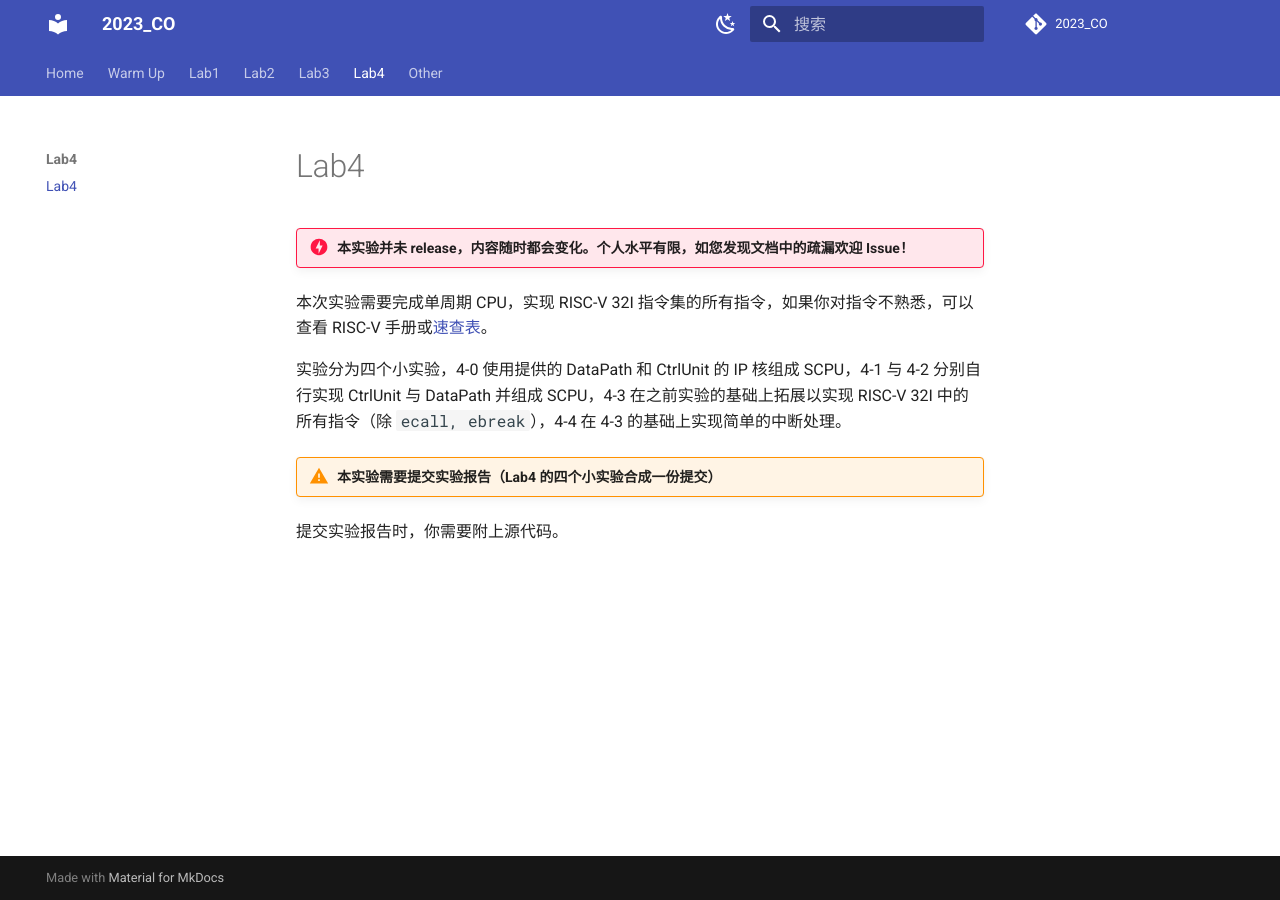
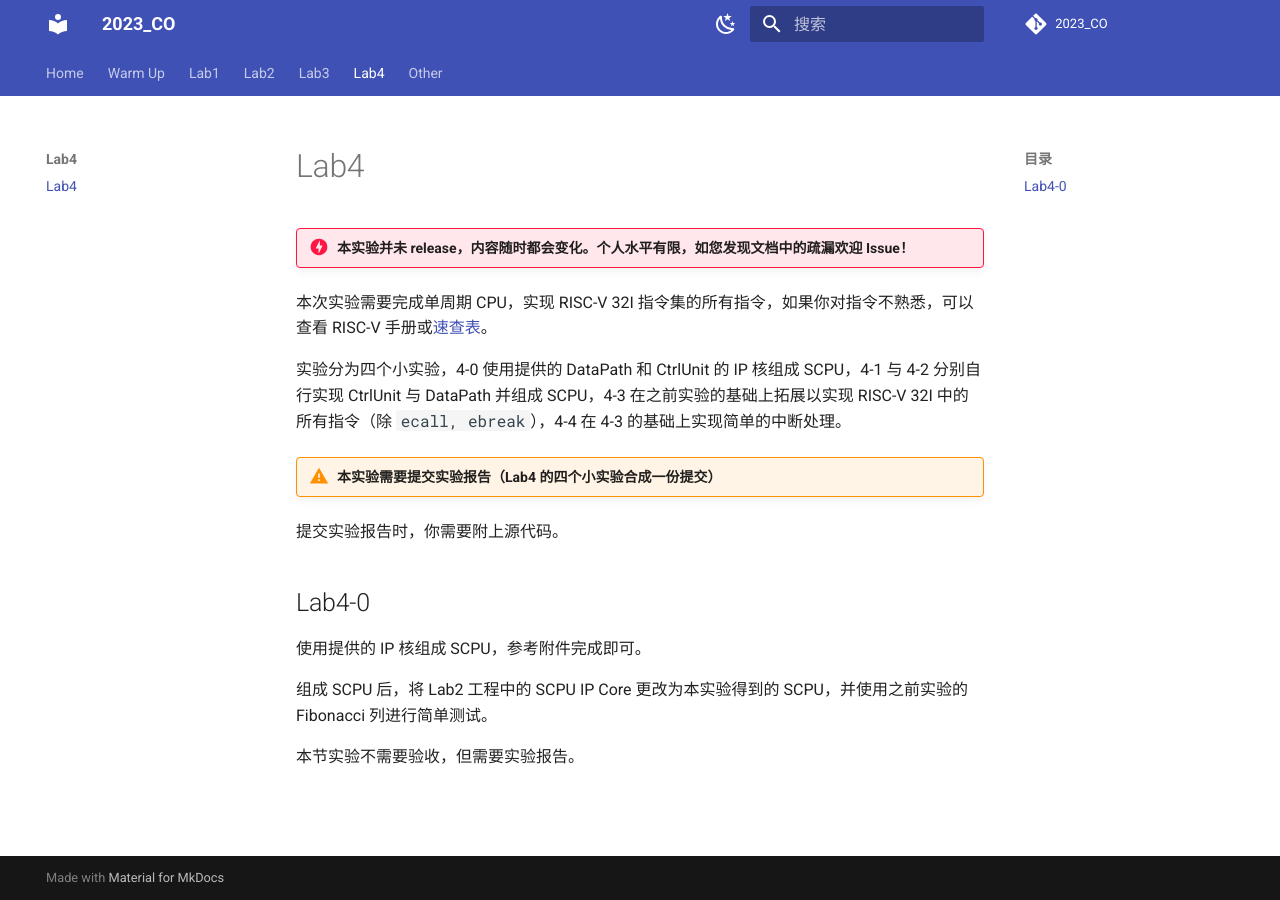
Before and after one commit to Guahao31/2023_CO, an MkDocs documentation site: the page built from docs/Lab4/Lab4.md, in a window 1280 px wide. Built offline with MkDocs 1.6.1 and Material for MkDocs 9.7.7, drawn with Linux system fonts in a browser that asks for light colours; comment, search, counter and statistics services are not loaded.

Commit message:
add: Lab4-0

```diff
--- a/docs/Lab4/Lab4.md
+++ b/docs/Lab4/Lab4.md
@@ -9,3 +9,11 @@
 !!! warning "本实验需要提交实验报告（Lab4 的四个小实验合成一份提交）"
 
 提交实验报告时，你需要附上源代码。
+
+## Lab4-0
+
+使用提供的 IP 核组成 SCPU，参考附件完成即可。
+
+组成 SCPU 后，将 Lab2 工程中的 SCPU IP Core 更改为本实验得到的 SCPU，并使用之前实验的 Fibonacci 列进行简单测试。
+
+本节实验不需要验收，但需要实验报告。
```
